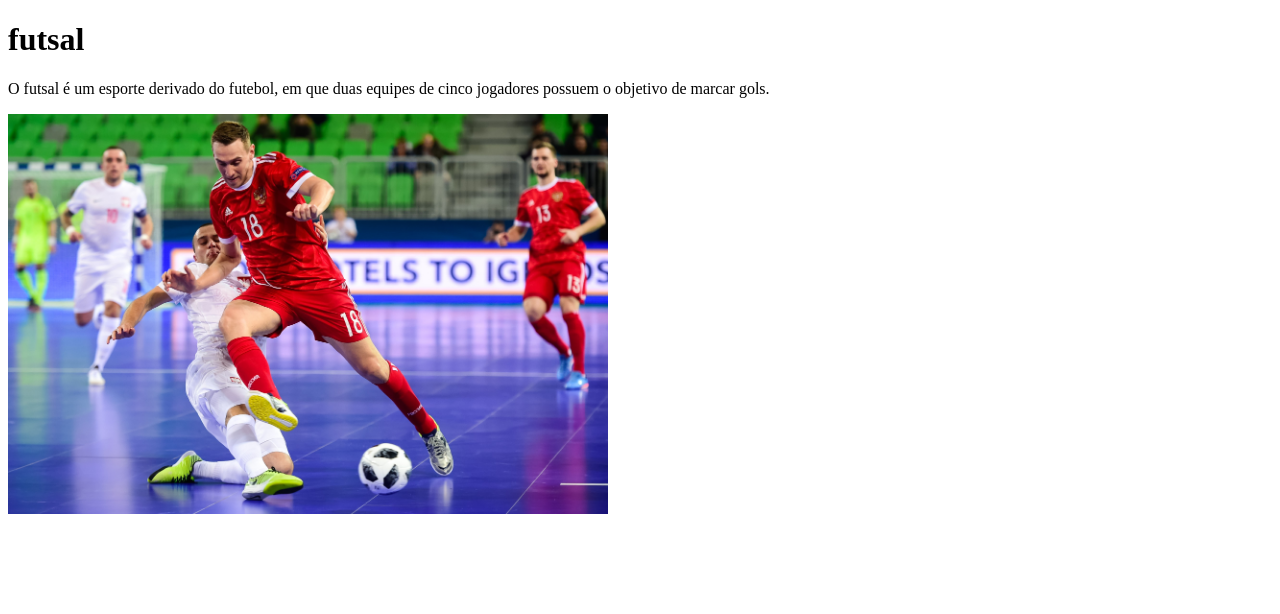
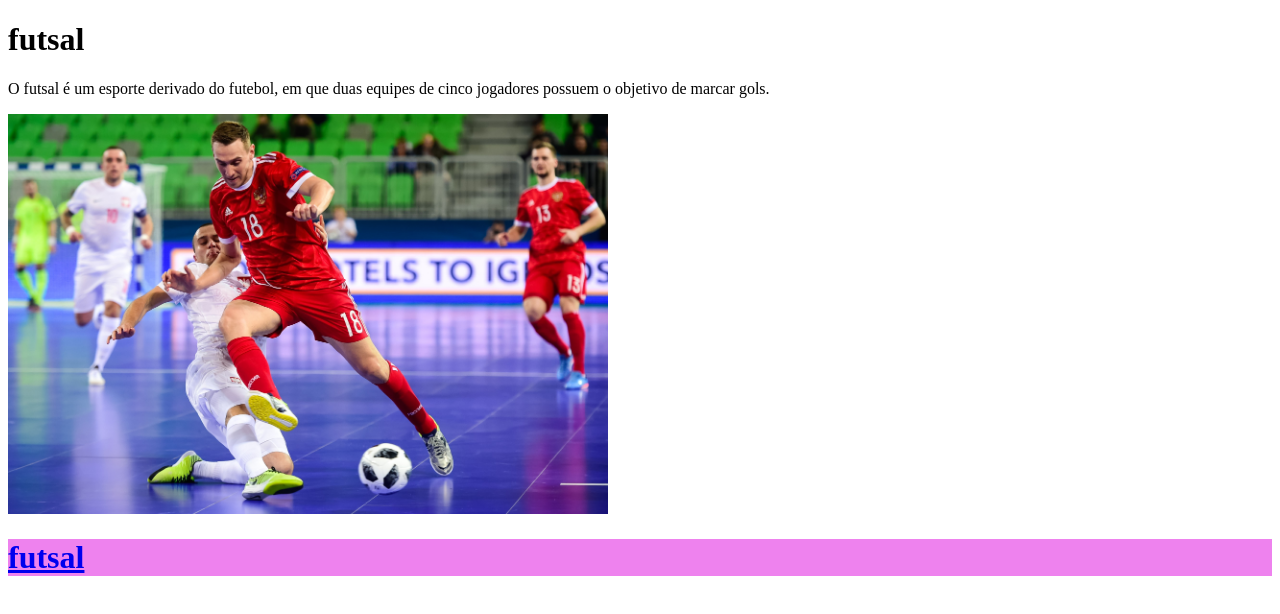
Before and after one commit to lucaslima69/lucaslima69.github.io, a plain HTML site: page index.html in a window 1280 px wide. Drawn offline with Linux system fonts and the light colour scheme.

Commit message:
Add files via upload

```diff
--- a/index.html
+++ b/index.html
@@ -10,5 +10,7 @@
     <p>O futsal é um esporte derivado do futebol, em que duas equipes de cinco jogadores possuem o objetivo de marcar gols.</p>
     <img src="futsal.jpg" width="600" height="400">
     <a href="https://mundoeducacao.uol.com.br/educacao-fisica/futsal.htm#:~:text=O%20futsal%20%C3%A9%20um%20esporte,o%20objetivo%20de%20marcar%20gols.&text=O%20futsal%20%C3%A9%20um%20esporte%20praticado%20em%20quadra%20com%20cinco,gols%20na%20baliza%20dos%20oponentes.">
+
+        <h1 style="background-color:Violet;">futsal</h1>
 </body>
 </html>
```
